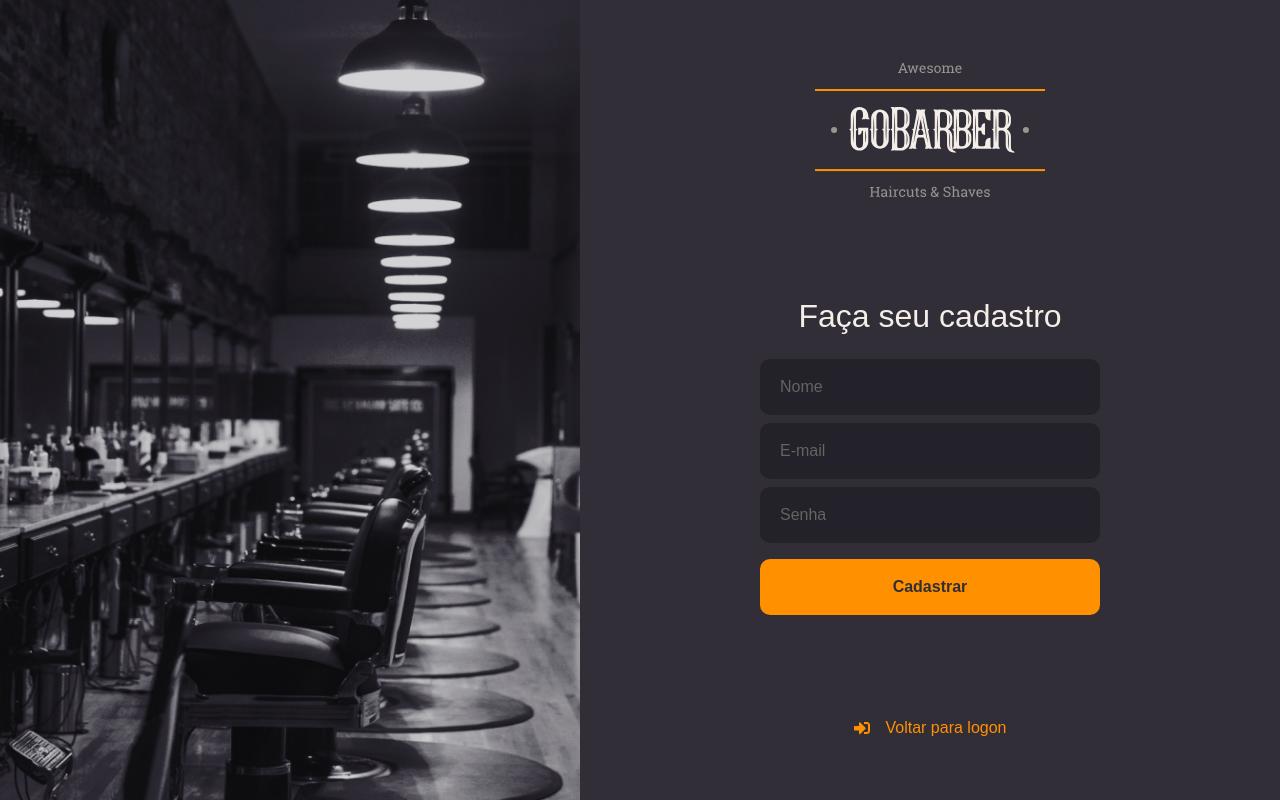
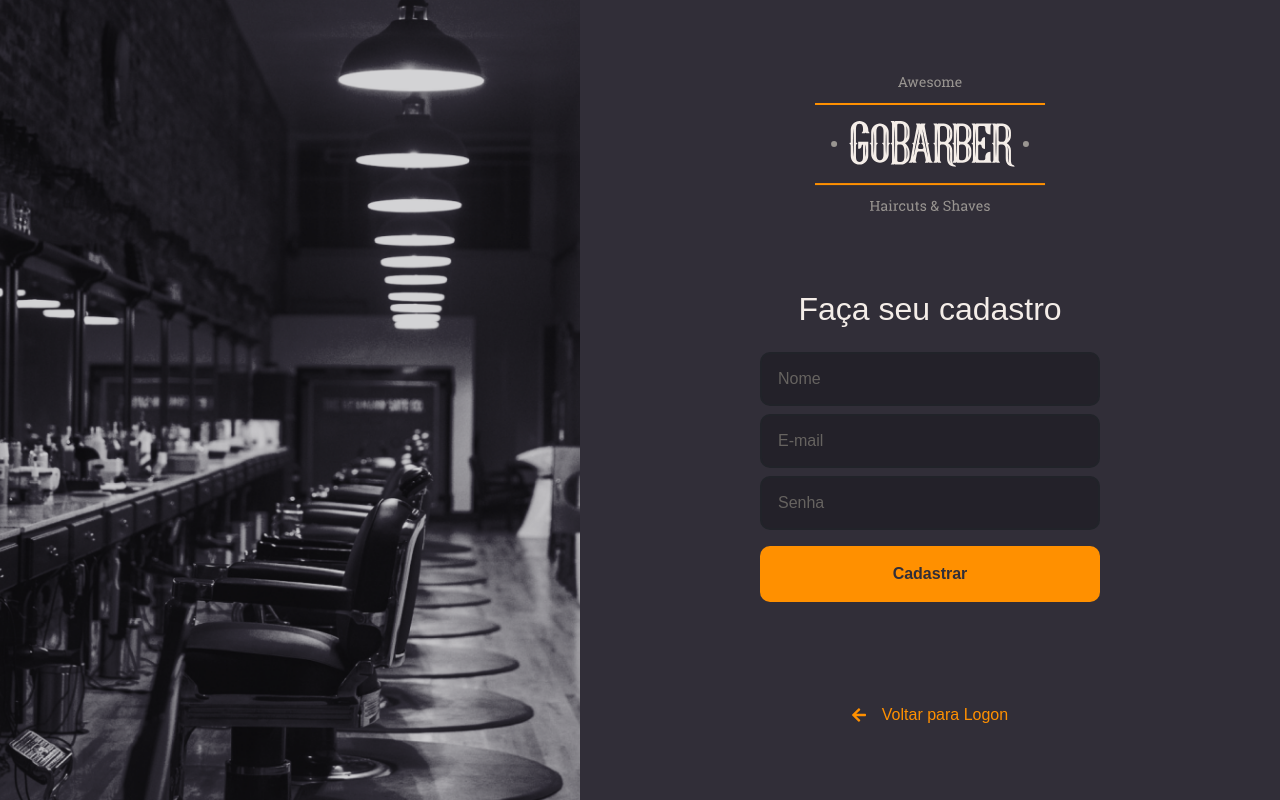
Before and after one commit to luizhclazzer/goBarber-web-vuejs, a Vue app: page /#/signup in a window 1280 px wide. Built offline with nearby package versions, Linux system fonts and the light colour scheme; what vue-sweetalert2 would draw is missing.

Commit message:
Create input and button base components. Adapted the SingUp to use this components.

```diff
--- /dev/null
+++ b/src/components/ButtonSign.vue
@@ -0,0 +1,29 @@
+<template>
+  <button class="button-sign">
+    <slot />
+  </button>
+</template>
+
+<script>
+export default {
+  name: 'ButtonSign',
+};
+</script>
+
+<style scoped>
+.button-sign {
+  background: #ff9000;
+  color: #312e38;
+  height: 56px;
+  border-radius: 10px;
+  border: 0;
+  padding: 0 16px;
+  width: 100%;
+  font-weight: 550;
+  margin-top: 16px;
+}
+
+.button-sign:hover {
+  background: #ff9100e1;
+}
+</style>
--- /dev/null
+++ b/src/components/InputSign.vue
@@ -0,0 +1,54 @@
+<template>
+  <div class="input-container">
+    <input
+      class="input-sign"
+      ref="input"
+      v-bind:type="type"
+      v-bind:placeholder="placeholder"
+    />
+  </div>
+</template>
+
+<script>
+export default {
+  name: 'InputSign',
+  props: {
+    type: {
+      type: String,
+      default: 'text',
+    },
+    placeholder: {
+      type: String,
+      default: '',
+    },
+  },
+};
+</script>
+
+<style lang="scss" scoped>
+.input-container {
+  background: #232129;
+  border-radius: 10px;
+  border: 2px solid #212329;
+  padding: 16px;
+  /* width: 100%; */
+  align-items: center;
+  display: flex;
+  color: #666360;
+
+  & + div {
+    margin-top: 8px;
+  }
+}
+
+.input-sign {
+  flex: 1;
+  background: transparent;
+  border: 0;
+  color: #f4ede8;
+
+  &::placeholder {
+    color: #666360;
+  }
+}
+</style>
--- a/src/main.js
+++ b/src/main.js
@@ -6,6 +6,7 @@ import vSelect from 'vue-select';
 import VueSweetalert2 from 'vue-sweetalert2';
 import { library } from '@fortawesome/fontawesome-svg-core';
 import {
+  faArrowLeft,
   faEnvelope,
   faLock,
   faSignInAlt,
@@ -15,7 +16,7 @@ import { FontAwesomeIcon } from '@fortawesome/vue-fontawesome';
 import 'sweetalert2/dist/sweetalert2.min.css';
 import 'vue-select/dist/vue-select.css';
 
-library.add(faEnvelope, faLock, faSignInAlt);
+library.add(faEnvelope, faLock, faSignInAlt, faArrowLeft);
 
 Vue.use(VueSweetalert2);
 Vue.component('font-awesome-icon', FontAwesomeIcon);
--- a/src/styles/global.scss
+++ b/src/styles/global.scss
@@ -1,8 +1,11 @@
-body{
+*{
   margin: 0;
   padding: 0;
   outline: 0;
   box-sizing: border-box;
+}
+
+body{
   background: #312e38;
   color: #FFF;
   -webkit-font-smoothing: antialiased !important;
--- a/src/views/SignUp.vue
+++ b/src/views/SignUp.vue
@@ -6,20 +6,14 @@
         <img src="../assets/logo.svg" alt="logo" />
         <form onsubmit="myFunction()">
           <h1>Faça seu cadastro</h1>
-          <div class="inputContainer">
-            <Input name="name" type="text" placeholder="Nome" />
-          </div>
-          <div class="inputContainer">
-            <Input name="email" type="email" placeholder="E-mail" />
-          </div>
-          <div class="inputContainer">
-            <Input name="password" type="password" placeholder="Senha" />
-          </div>
-          <Button type="submit">Cadastrar</Button>
+          <InputSign name="name" type="text" placeholder="Nome" />
+          <InputSign name="email" type="email" placeholder="E-mail" />
+          <InputSign name="password" type="password" placeholder="Senha" />
+          <ButtonSign type="submit">Cadastrar</ButtonSign>
         </form>
 
         <router-link to="/" class="text-dark">
-          <font-awesome-icon icon="sign-in-alt" /> Voltar para logon
+          <font-awesome-icon icon="arrow-left" /> Voltar para Logon
         </router-link>
       </div>
     </div>
@@ -27,6 +21,9 @@
 </template>
 
 <script>
+import ButtonSign from '@/components/ButtonSign.vue';
+import InputSign from '@/components/InputSign.vue';
+
 export default {
   data() {
     return {
@@ -34,7 +31,10 @@ export default {
       password: null,
     };
   },
-
+  components: {
+    ButtonSign,
+    InputSign,
+  },
   methods: {
     async onSubmit() {
       let credentials = {
@@ -114,49 +114,10 @@ export default {
   }
 }
 
-.inputContainer {
-  background: #232129;
-  border-radius: 10px;
-  border: 2px solid #212329;
-  padding: 16px;
-  /* width: 100%; */
-  align-items: center;
-  display: flex;
-  color: #666360;
-
-  & + div {
-    margin-top: 8px;
-  }
-
-  input {
-    flex: 1;
-    background: transparent;
-    border: 0;
-    color: #f4ede8;
-
-    &::placeholder {
-      color: #666360;
-    }
-  }
-}
-
 .background {
   flex: 1;
   background: no-repeat center;
   background-image: url('../assets/sign-up-background.png');
   background-size: cover;
 }
-
-button {
-  background: #ff9000;
-  color: #312e38;
-  height: 56px;
-  border-radius: 10px;
-  border: 0;
-  padding: 0 16px;
-  width: 100%;
-  font-weight: 550;
-  margin-top: 16px;
-  /* transition: background-color 0.2s; */
-}
 </style>
```
